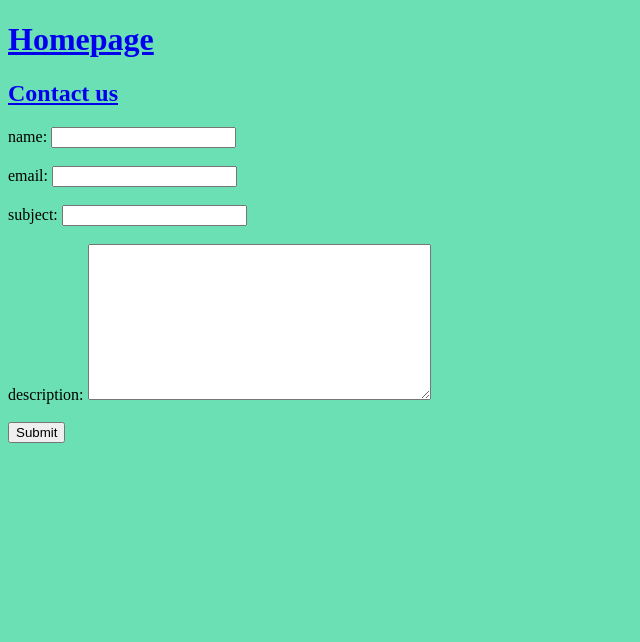
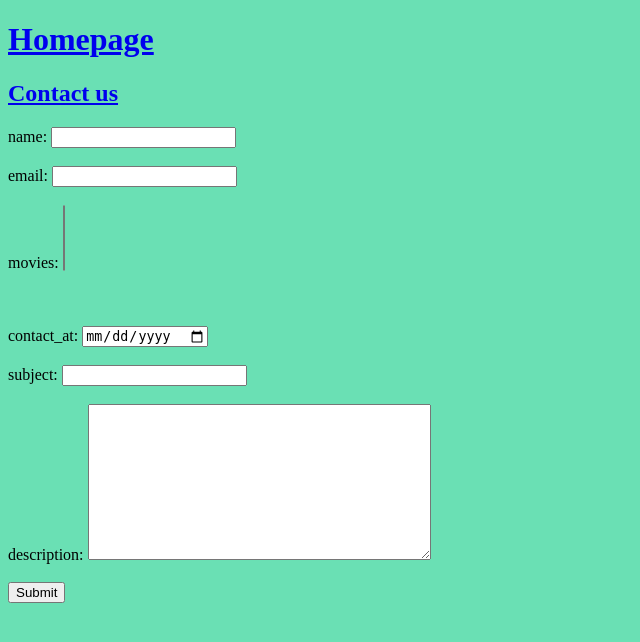
Before and after one commit to Simecekk/Django-Cheat-Sheet-App, a Django app: page /contact/ in a window 1280 px wide. Shown: the top 642 px of the page, without its empty margins (0-640 px from the left). Run offline with Django 3.2, Linux system fonts and the light colour scheme; data that the repository does not hold is empty.

Commit message:
additonal field in form

```diff
--- a/hollymovies_app/forms.py
+++ b/hollymovies_app/forms.py
@@ -1,8 +1,12 @@
 from django import forms
+
+from hollymovies_app.models import Movie
 
 
 class ContactForm(forms.Form):
     name = forms.CharField()
     email = forms.EmailField()
+    movies = forms.ModelMultipleChoiceField(queryset=Movie.objects.all())
     subject = forms.CharField(required=False)
+    contact_at = forms.DateField(widget=forms.TextInput(attrs={'type': 'date'}))
     description = forms.CharField(widget=forms.Textarea)
--- a/hollymovies_app/static/css/style.css
+++ b/hollymovies_app/static/css/style.css
@@ -1,3 +1,7 @@
 body {
     background-color: #6ae0b4;
 }
+
+.customTextArea {
+    background-color: #3445e0;
+}
--- a/hollymovies_app/templates/contact.html
+++ b/hollymovies_app/templates/contact.html
@@ -10,6 +10,15 @@
         {{ contact_form.email }}
         {{ contact_form.email.errors }}
         <br><br>
+        {{ contact_form.movies.name }}:
+        {{ contact_form.movies }}
+        {{ contact_form.movies.errors }}
+        <br><br>
+        <br><br>
+        {{ contact_form.contact_at.name }}:
+        {{ contact_form.contact_at }}
+        {{ contact_form.contact_at.errors }}
+        <br><br>
         {{ contact_form.subject.name }}:
         {{ contact_form.subject }}
         <br><br>
--- a/hollymovies_intro/settings.py
+++ b/hollymovies_intro/settings.py
@@ -54,7 +54,6 @@ MIDDLEWARE = [
     'django.contrib.auth.middleware.AuthenticationMiddleware',
     'django.contrib.messages.middleware.MessageMiddleware',
     'django.middleware.clickjacking.XFrameOptionsMiddleware',
-    'debug_toolbar.middleware.DebugToolbarMiddleware',
 ]
 
 ROOT_URLCONF = 'hollymovies_intro.urls'
```
